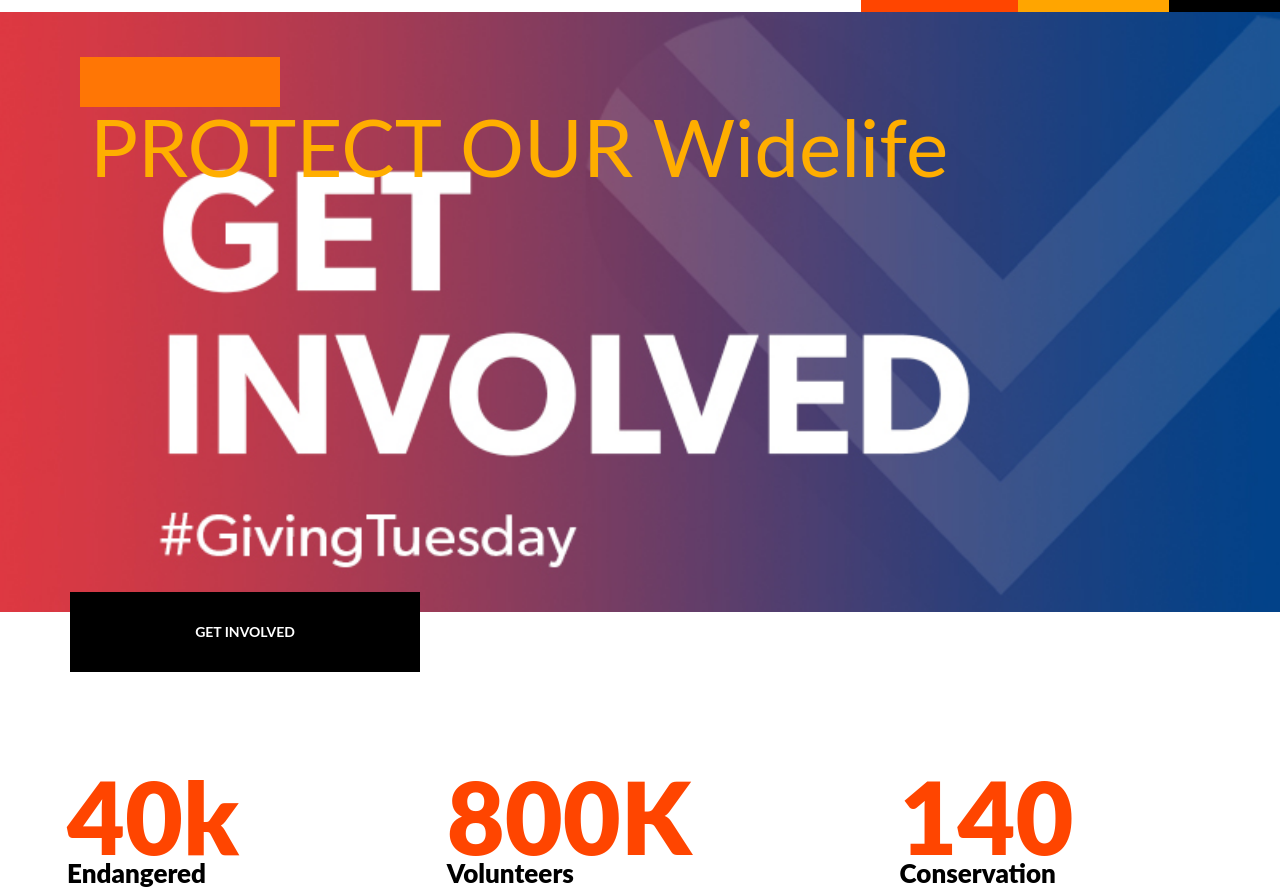
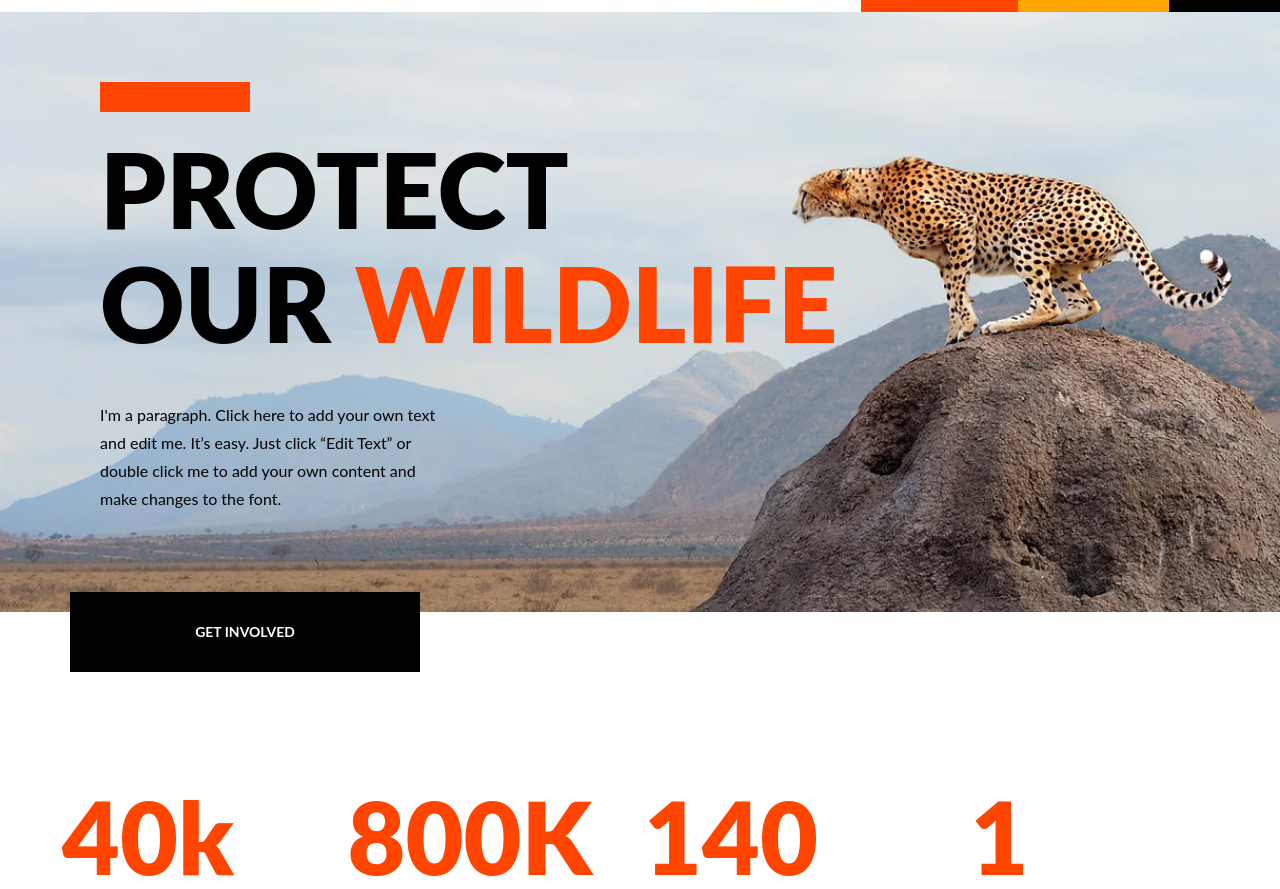
Before and after one commit to Emmanuel-max-jpg/widelife-website, a plain HTML site: page index.html in a window 1280 px wide. Shown: the part 66-955 px from the top of the page. Drawn offline with nearby package versions, Linux system fonts and the light colour scheme.

Commit message:
improves nav, hero and stats section

```diff
--- a/css/main.css
+++ b/css/main.css
@@ -62,7 +62,7 @@ a.logo:hover {
 }
 
 .menu > li > a:hover {
-  color: white;
+  color: rgba(51, 51, 51, 0.8);
   text-decoration: none;
 }
 .menu > li:not(:first-child):nth-child(-n + 5) > a {
@@ -84,12 +84,15 @@ a.logo:hover {
 }
 
 #hero {
-  background-image: url("/img/R.jpg");
+  background-image: url("/img/hero-bg.webp");
   height: 600px;
   background-size: cover;
+  background-position: center;
   background-repeat: no-repeat;
+  padding-left: 100px;
+  padding-top: 70px;
 }
-.div {
+/* .div {
   background-color: red;
   color: red;
   height: 25px;
@@ -97,20 +100,35 @@ a.logo:hover {
   padding: 7px;
 
   margin-left: 30px;
+} */
+
+.rectangle {
+  background-color: orangered;
+  width: 150px;
+  height: 30px;
 }
 
-.rectangle {
-  background-color: #ff7605;
-  width: 200px;
-  height: 50px;
+.hero-headline {
+  font-size: 6.5em;
+  font-weight: 900;
+  color: rgb(0, 0, 0);
+  text-transform: uppercase;
+  line-height: 1.1em;
+  margin-top: 20px;
 }
 
-.goat {
-  font-size: 80px;
-  padding: 25px 10px;
-  color: rgb(255, 174, 0);
+.hero-headline span {
+  color: orangered;
 }
-.get {
+
+.hero-description {
+  margin-top: 40px;
+  color: black;
+  width: 350px;
+  font-size: medium;
+}
+
+.get-involved {
   background-color: #000;
   font-weight: bold;
   font-size: 14px;
@@ -120,29 +138,33 @@ a.logo:hover {
   width: 350px;
   height: 80px;
 }
-.get:hover {
+
+.get-involved:hover {
   background-color: rgb(255, 115, 0);
+  color: white;
+}
+
+.jack {
+  padding: 150px 30px;
 }
 
 .stat {
   display: flex;
-  gap: 8em;
+  gap: 2em;
   font-weight: 900;
   font-size: 26px;
-  margin: 100px 5px;
-  justify-content: space-between;
-}
-.jack {
-  padding: 30px 30px;
-}
-.words {
+  justify-content: left;
   color: #000;
 }
-.numb {
+
+.stat .numb {
   color: orangered;
-  font-weight: 1500;
+  font-weight: 900;
   font-size: 100px;
+  display: block;
+  margin-bottom: 50px;
 }
+
 .main-info {
   display: flex;
   justify-content: space-between;
--- a/index.html
+++ b/index.html
@@ -44,31 +44,33 @@
         </nav>
       </div>
     </header>
-    <section id="hero" style="padding-left: 80px; padding-top: 45px;">
+    <section id="hero">
       <div class="rectangle">
 
       </div>
-      <div class="goat">
-        <span>
-          PROTECT OUR Widelife
-        </span>
-      </div>
+        <h1 class="hero-headline">
+          PROTECT<br> OUR <span>wildlife</span>
+        </h1>
+
+        <div class="hero-description">
+          I'm a paragraph. Click here to add your own text and edit me. It’s easy.
+          Just click “Edit Text” or double click me to add your own content and make
+          changes to the font.
+        </div>
      </section>
-     <div class="get d-flex align-items-center justify-content-center">
+     <a href="#" class="get-involved d-flex align-items-center justify-content-center">
+        GET INVOLVED
+     </a>
 
-        GET INVOLVED
-
-     </div>
-
-      <div class="jack">
+      <section class="jack">
 
         <ul class="stat">
-          <li class="words"> <span class="numb">40k </span>Endangered Species</li>
-          <li class="words"> <span class="numb">800K</span> Volunteers</li>
-          <li class="words"><span class="numb">140 </span>Conservation Programs</li>
-         <li class="words"> <span class="numb">1 </span>Earth for us to Protect</li>
+          <li><span class="numb">40k </span>Endangered Species</li>
+          <li><span class="numb">800K</span> Volunteers</li>
+          <li><span class="numb">140 </span>Conservation Programs</li>
+         <li><span class="numb">1 </span>Earth for us to Protect</li>
         </ul>
-        </div>
+      </section>
 
     <div class="main-info">
       <div class="about">
```
Also changed, not shown: img/hero-bg.webp (added).
